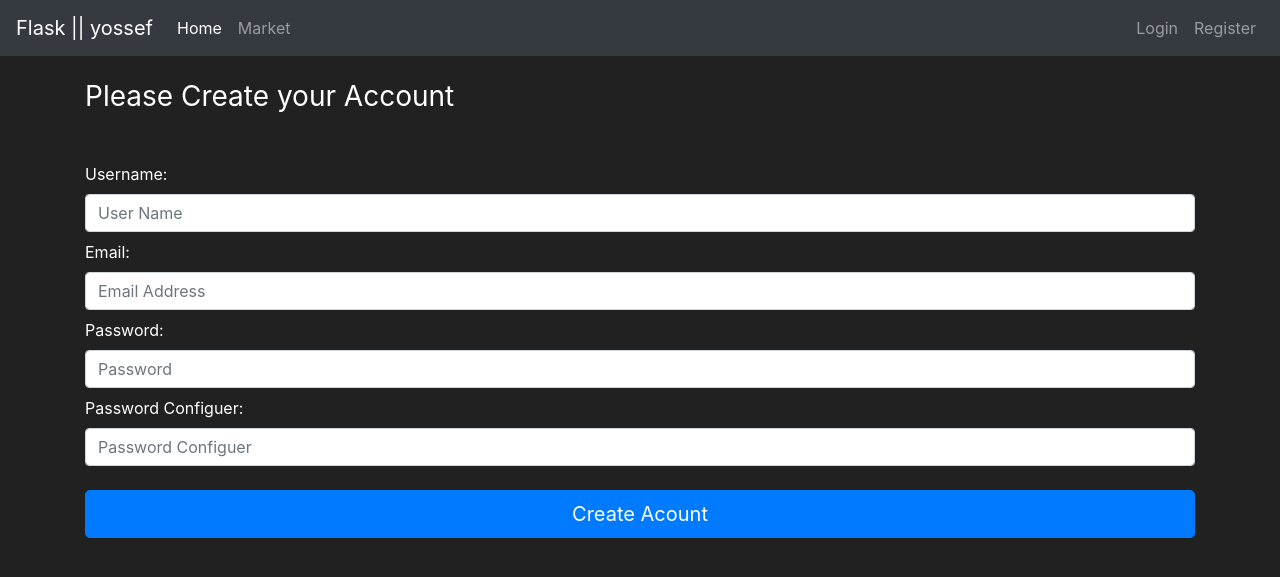
After one commit to yossefsabry/flask_market, a Flask app: page /register in a window 1280 px wide. The commit adds this page. Shown: the top 577 px of the page. Run offline with Flask 3, Linux system fonts and the light colour scheme; some libraries are stand-ins or nearby versions.

Commit message:
create register and form

```diff
--- a/market/__init__.py
+++ b/market/__init__.py
@@ -4,6 +4,7 @@ from flask_sqlalchemy import SQLAlchemy
 app = Flask(__name__)
 # start config for the db
 app.config['SQLALCHEMY_DATABASE_URI'] = 'sqlite:///market.db'
+app.config['SECRET_KEY'] = 'd65337e2c9b74480cc144ebf93b9d16711b106b9'
 # make instance from sqlalchemy class
 db = SQLAlchemy(app)
 
--- /dev/null
+++ b/market/forms.py
@@ -0,0 +1,11 @@
+from flask_wtf import FlaskForm
+from wtforms import StringField, PasswordField, SubmitField
+
+
+class RegisterFrom(FlaskForm):
+    username = StringField(label="Username: ")
+    email_address  = StringField(label="Email: ")
+    password1 = PasswordField(label="Password: ")
+    password2 = PasswordField(label="Password Configuer: ")
+
+    sumbit = SubmitField(label="Create Acount")
--- a/market/routes.py
+++ b/market/routes.py
@@ -1,9 +1,9 @@
 from market import app
 from flask import render_template
 from market.models import Item
+from market.forms import RegisterFrom
 
 @app.route('/')
-@app.route('/home')
 def home_page():
     return render_template("home.html")
 
@@ -11,3 +11,9 @@ def home_page():
 def market_page():
     items = Item.query.all()
     return render_template("market.html" , items=items)
+
+
+@app.route('/register')
+def register_page():
+    form = RegisterFrom()
+    return render_template("register.html",  form=form)
--- a/market/templates/base.html
+++ b/market/templates/base.html
@@ -36,7 +36,7 @@
                     <a class="nav-link" href="#">Login</a>
                 </li>
                 <li class="nav-item">
-                    <a class="nav-link" href="#">Register</a>
+                    <a class="nav-link" href="{{ url_for('register_page') }}">Register</a>
                 </li>
             </ul>
         </div>
--- /dev/null
+++ b/market/templates/register.html
@@ -0,0 +1,30 @@
+{% extends 'base.html'%}
+
+{% block title %}
+register Page
+{% endblock %}
+
+
+{% block content%}
+
+
+<h1 class="h3 mb-3 font-weight-normal mt-4">
+    Please Create your Account
+</h1>
+<br />
+<form action="POST" style="color:white" class="form-register">
+    {{ form.username.label( class="mt-2") }}
+    {{ form.username(placeholder="User Name", class="form-control")}}
+
+    {{ form.email_address.label( class="mt-2") }}
+    {{ form.email_address(placeholder="Email Address", class="form-control")}}
+
+    {{ form.password1.label( class="mt-2") }}
+    {{ form.password1(placeholder="Password", class="form-control")}}
+
+    {{ form.password2.label( class="mt-2") }}
+    {{ form.password2(placeholder="Password Configuer", class="form-control")}}
+
+    {{ form.sumbit(class="btn btn-lg btn-block btn-primary mt-4")}}
+</form>
+{% endblock %}
```
